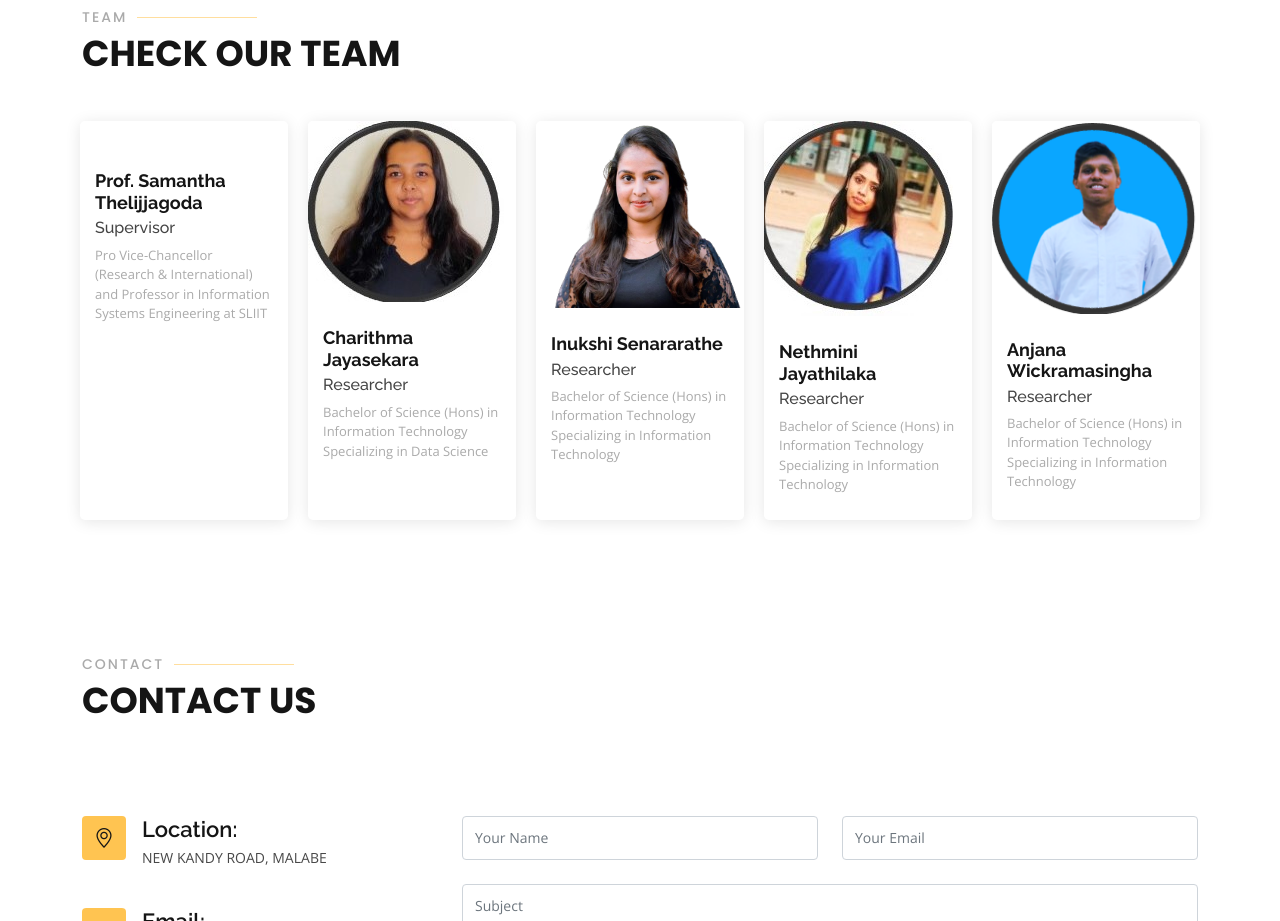
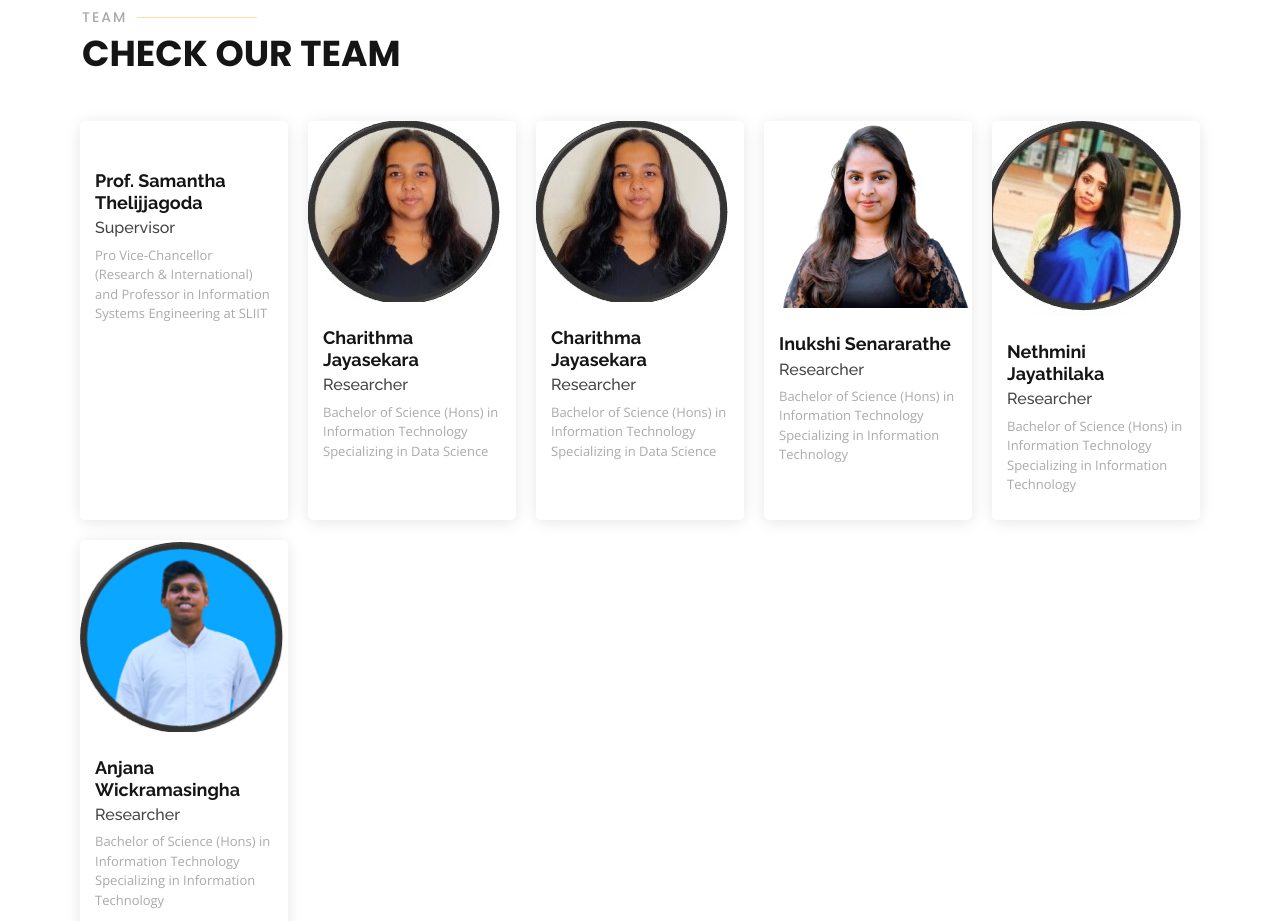
Before and after one commit to InukshiSenarathne/Research-Website, a plain HTML site: page index.html in a window 1280 px wide. Shown: the part 8800-9721 px from the top of the page. Drawn offline with nearby package versions, Linux system fonts and the light colour scheme.

Commit message:
Update index.html

```diff
--- a/index.html
+++ b/index.html
@@ -944,6 +944,27 @@ candidate for a specific job opening in a much more efficient manner.
           <div class="col-md-15 col-sm-3 d-flex align-items-stretch">
             <div class="member" data-aos="fade-up" data-aos-delay="100">
               <div class="member-img">
+                <img src="assets/img/Charithma .jpg" class="img-fluid" alt="">
+                <div class="social">
+                  <a href="Jayasekaracharithma@gmail.com"><i class="bi bi-twitter"></i></a>
+                  <a href="Jayasekaracharithma@gmail.com"><i class="bi bi-facebook"></i></a>
+                  <a href="Jayasekaracharithma@gmail.com"><i class="bi bi-envelope-fill"></i></a>
+                  <a href="https://www.linkedin.com/in/charithma-jayasekara-168a40221/"><i class="bi bi-linkedin"></i></a>
+                </div>
+              </div>
+              <div class="member-info">
+                <h4>Charithma Jayasekara</h4>
+                <h6>Researcher</h6>
+                <span>Bachelor of Science (Hons) in Information Technology
+                  Specializing in Data Science
+                  </span>
+              </div>
+            </div>
+          </div>
+
+          <div class="col-md-15 col-sm-3 d-flex align-items-stretch">
+            <div class="member" data-aos="fade-up" data-aos-delay="100">
+              <div class="member-img">
                 <img src="assets/img/inukshi.png" class="img-fluid" alt="">
                 <div class="social">
                   <a href="senarathneinukshi@gmail.com"><i class="bi bi-twitter"></i></a>
```
